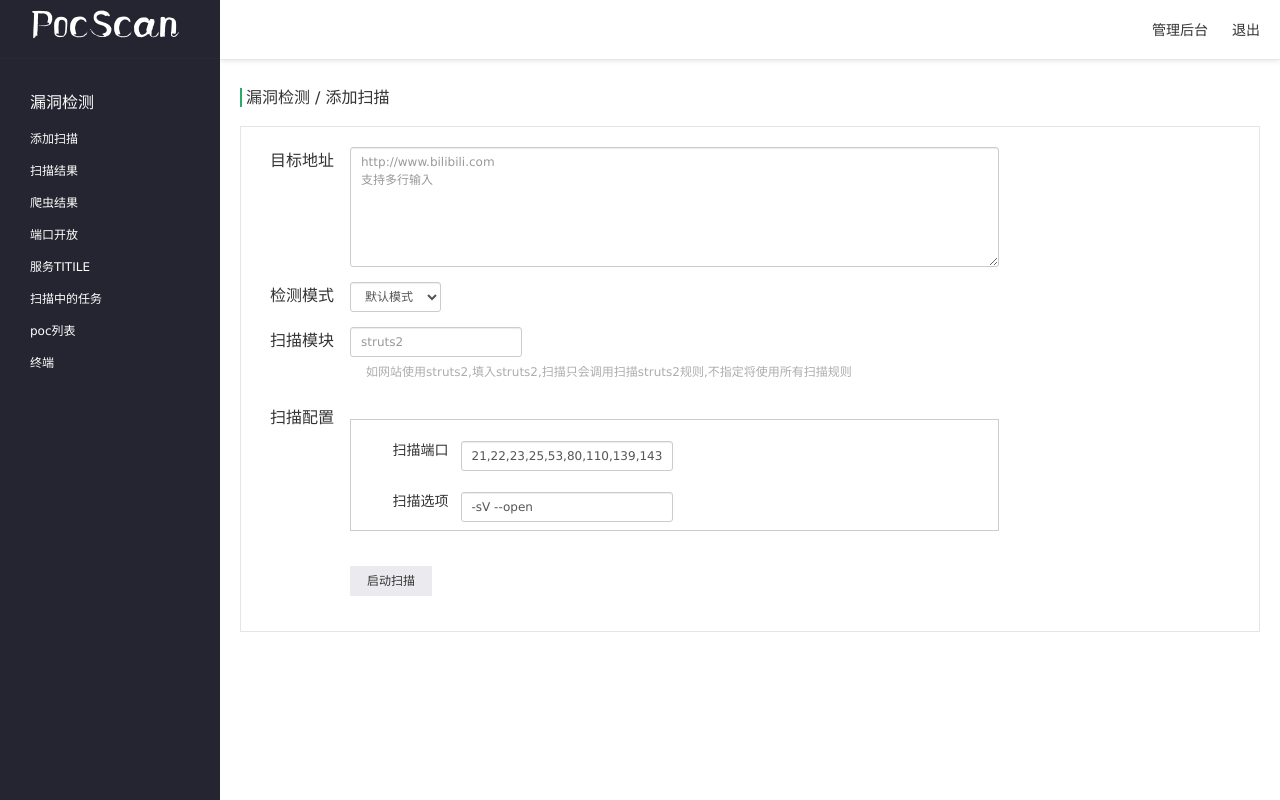
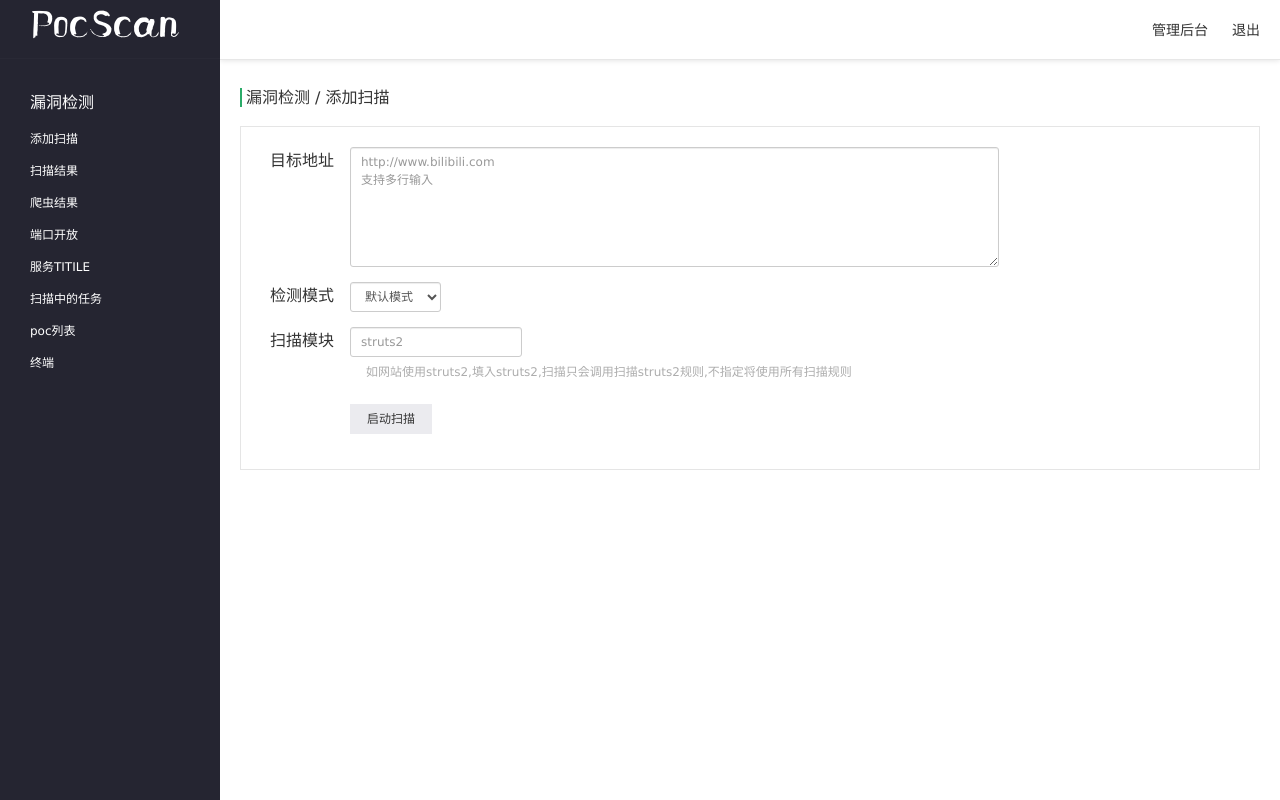
Before and after one commit to erevus-cn/pocscan, a Django app: template web/templates/index.html in a window 1280 px wide. Run offline with Django 3.2, Linux system fonts and the light colour scheme; the template is opened without the code that fills it, so the values that code supplies are empty; some libraries are stand-ins or nearby versions.

Commit message:
bug fix portscan option

```diff
--- a/requirements.txt
+++ b/requirements.txt
@@ -13,7 +13,7 @@ certifi==2015.11.20.1
 django-celery==3.1.17
 django-kombu==0.9.4
 django-suit==0.2.16
-eventlet==0.18.1
+eventlet==0.18.2
 flower==0.8.4
 futures==3.0.3
 gevent==1.1rc3
--- a/web/templates/index.html
+++ b/web/templates/index.html
@@ -120,7 +120,7 @@
                     </table>
                 </div>
             </div>
-            <div class="form-group form-group-sm form-table">
+            <div class="form-group form-group-sm form-table" style="display: none;">
                 <label class="col-xs-2 control-label">
                     扫描配置
                 </label>
```
